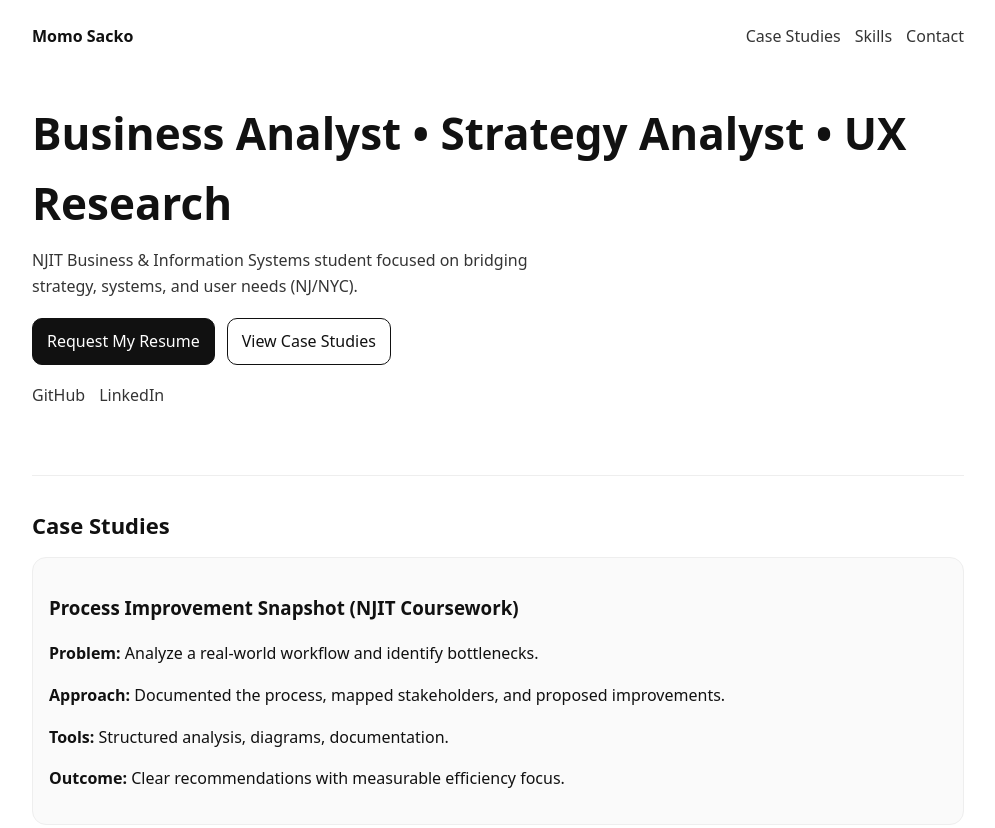
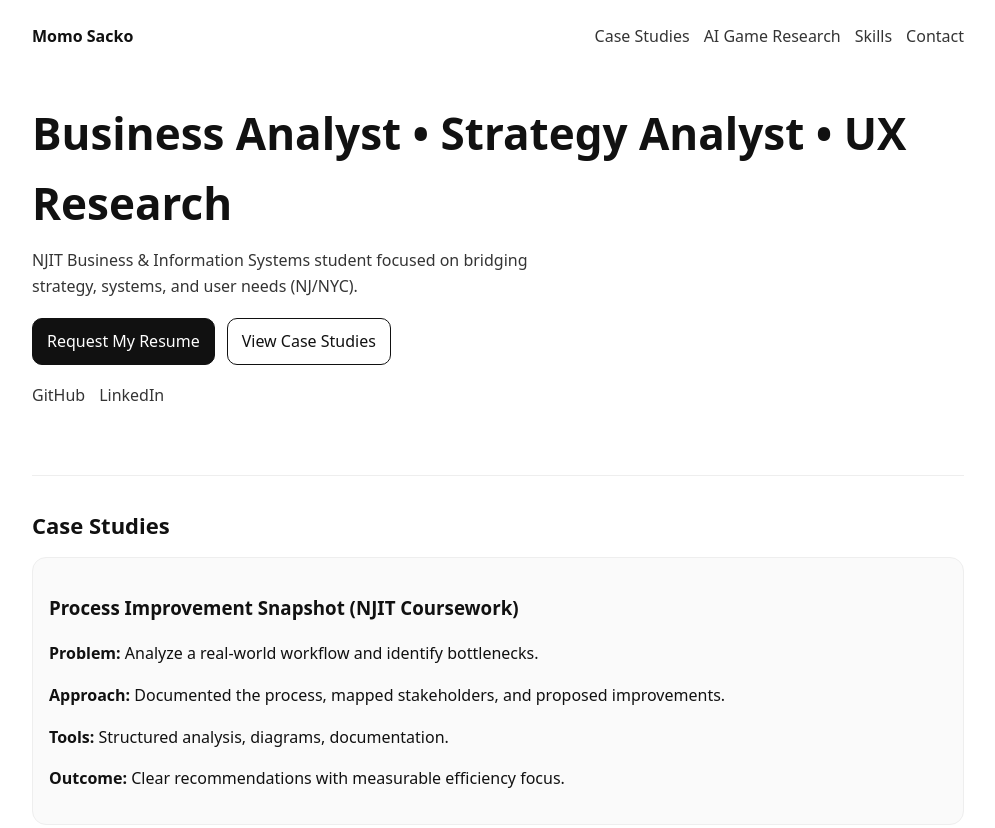
Before and after one commit to ms543-create/career---portfolio, a plain HTML site: page index.html in a window 1280 px wide. Shown: the top 828 px of the page, without its empty margins (142-1137 px from the left). Drawn offline with Linux system fonts and the light colour scheme.

Commit message:
Link the IS218 programming research site

```diff
--- a/index.html
+++ b/index.html
@@ -13,6 +13,7 @@
       <div class="logo">Momo Sacko</div>
       <div class="links">
         <a href="#case-studies">Case Studies</a>
+        <a href="https://ms543-create.github.io/is218-game-ai-lab/">AI Game Research</a>
         <a href="#skills">Skills</a>
         <a href="#contact">Contact</a>
       </div>
```
